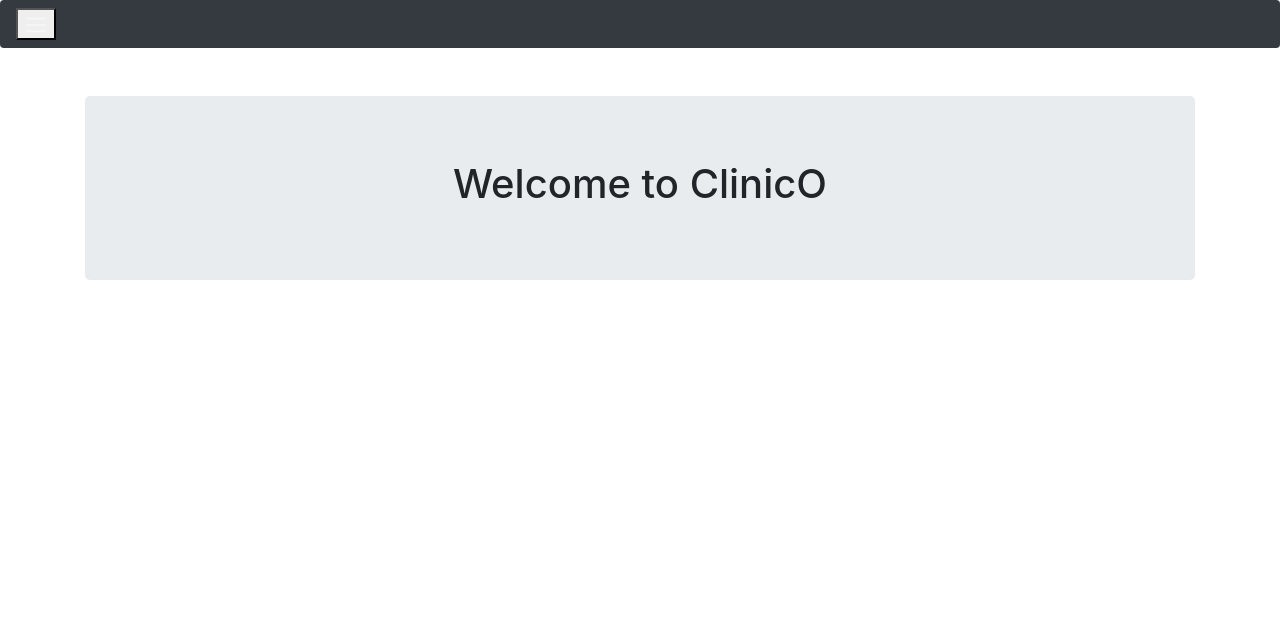
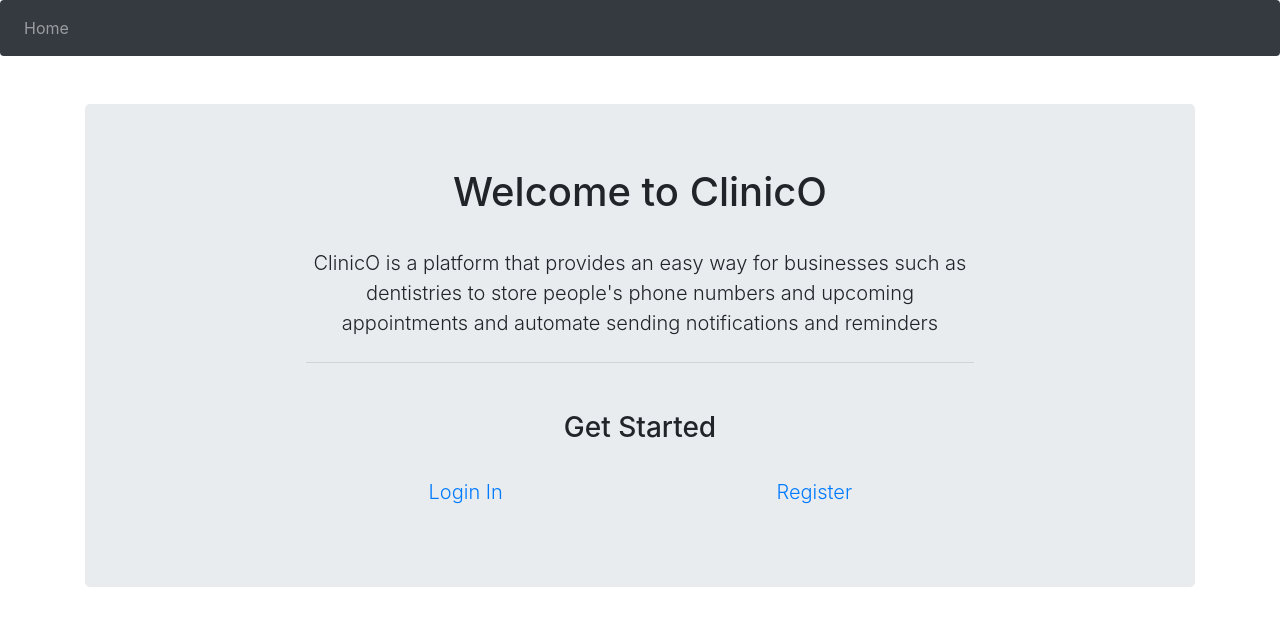
Before and after one commit to liangandrew/ClinicOrgranizer, a React (Create React App) app in the folder app/client/: page / in a window 1280 px wide. Shown: the top 626 px of the page. Built offline with nearby package versions, Linux system fonts and the light colour scheme; no server answers.

Commit message:
checking auth in navbar and adding links on welcome

```diff
--- a/app/client/src/App.js
+++ b/app/client/src/App.js
@@ -8,9 +8,6 @@ import Welcome from "./components/Welcome";
 import Navbar from "./components/Navbar";
 
 class App extends Component {
-  constructor() {
-    super();
-  }
 
   render() {
     return (
--- a/app/client/src/components/ApiFunctions.js
+++ b/app/client/src/components/ApiFunctions.js
@@ -35,7 +35,3 @@ export const register =(user)=>{
 export const login=()=>{
 
 }
-
-export const get_login_status=()=>{
-
-}
--- a/app/client/src/components/Navbar.js
+++ b/app/client/src/components/Navbar.js
@@ -1,15 +1,56 @@
 import React, { Component } from "react";
 import { Link, withRouter } from "react-router-dom";
-import {get_login_status} from './ApiFunctions'
+import axios from 'axios'
 
 class Welcome extends Component {
+    constructor(){
+        super();
+        this.state={
+            logged_in:false
+        }
+    }
+
+    checkAuth(){
+        axios.get('api/login/status',{withCredentials:true}).then(res=>{
+            console.log(res)
+            if(res.data.logged_in && !this.state.logged_in){
+                this.setState({
+                    logged_in:true
+                })
+            }
+            else if(!res.data.logged_in && this.state.logged_in){
+                this.setState({
+                    logged_in:false
+                })
+            }
+        }).catch(err=>{
+            console.log(err)
+        })
+    }
+
+    componentDidMount(){
+        this.checkAuth()
+    }
 
     render() {
+        const loggedOutLink=(
+            <ul className="navbar-nav">
+                <li className="nav-item">
+                    <Link to="/" className="nav-link">Home</Link>
+                </li>
+            </ul>
+        )
+
+        const loggedInLinks=(
+            <ul className="navbar-nav">
+                <li className="nav-item">
+                    <Link to="/" className="nav-link">Profile</Link>
+                </li>
+            </ul>
+        )
         return (
             <nav className="navbar navbar-expand-lg navbar-dark bg-dark rounded">
-                <button>
-                    <span className="navbar-toggler-icon" />
-                </button>
+                {this.state.logged_in ? loggedInLinks : loggedOutLink}
             </nav>
         );
     }
--- a/app/client/src/components/Welcome.js
+++ b/app/client/src/components/Welcome.js
@@ -1,4 +1,6 @@
 import React, {Component} from 'react'
+import { Link } from "react-router-dom";
+
 
 class Welcome extends Component{
     render(){
@@ -7,6 +9,27 @@ class Welcome extends Component{
                 <div className="jumbotron mt-5">
                     <div className="col-sm-8 mx-auto">
                         <h1> Welcome to ClinicO </h1>
+                        <br/>
+                        <p class="lead">ClinicO is a platform that provides an easy way for
+                        businesses such as dentistries to store people's
+                        phone numbers and upcoming appointments and automate sending notifications and reminders
+                        </p>
+                        <hr className="my-4"></hr>
+                        <br/>
+                        <h3>Get Started</h3>
+                        <br/>
+                        <div className="row">
+                            <div className="col-md-6">
+                                <p class="lead">
+                                    <Link to="/login">Login In</Link>
+                                </p>
+                            </div>
+                            <div className="col-md-6">
+                                <p class="lead">
+                                    <Link to="/register">Register</Link>
+                                </p>
+                            </div>
+                        </div>
                     </div>
                 </div>
             </div>
```
Also changed, not shown: 1 other file (tests, documents, lock files or other folders).
